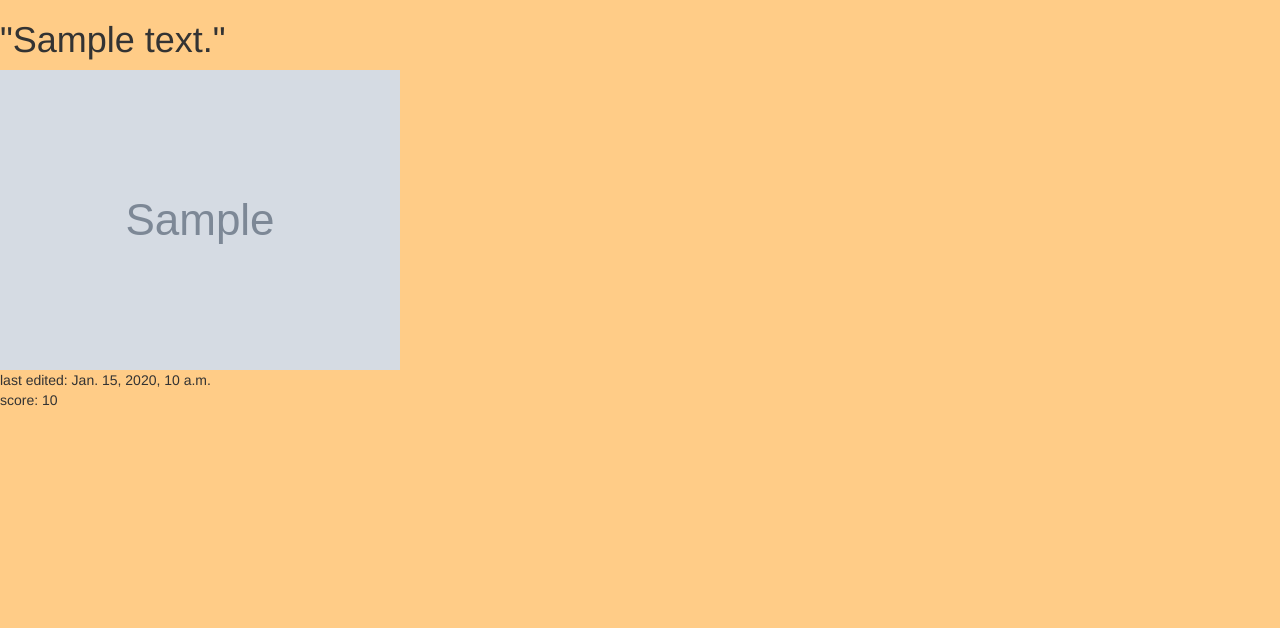
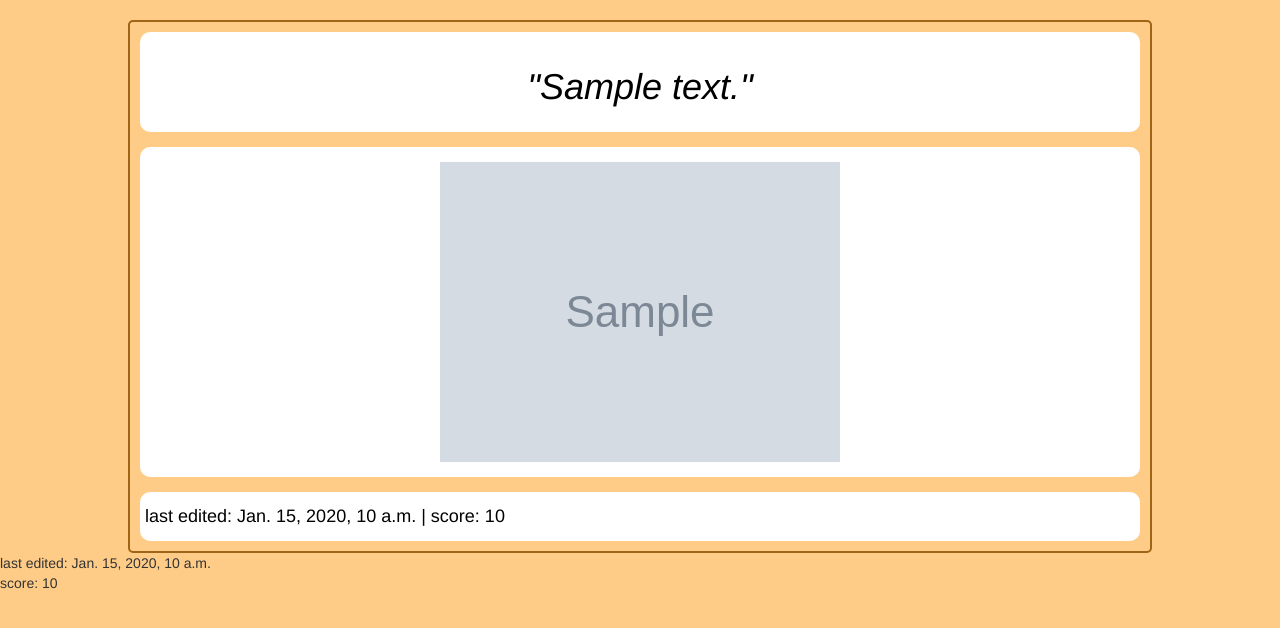
Before and after one commit to alexkasemir/comp120-WebEngineering, a Django app: template djangoapp/meows/templates/meows/details.html in a window 1280 px wide. Shown: the part 52-680 px from the top of the page. Run offline with Django 3.2, Linux system fonts and the light colour scheme; the template is opened without the code that fills it: most values are stand-ins (such as "Sample title", 1, 10 or a date in 2020); grey boxes marked "Sample" are stand-in pictures; some libraries are stand-ins or nearby versions.

Commit message:
changes to the individual post page

```diff
--- a/djangoapp/media/single_post.css
+++ b/djangoapp/media/single_post.css
@@ -28,3 +28,9 @@
   padding:15px;
   margin-bottom:15px;
 }
+.post-footer {
+  background-color: white;
+  color: black;
+  padding:5px;
+  border-radius: 10px;
+}
--- a/djangoapp/meows/templates/meows/details.html
+++ b/djangoapp/meows/templates/meows/details.html
@@ -1,5 +1,7 @@
 
 {% include "meows/base.html" %}
+
+<link rel="stylesheet" type="text/css" href="../static/single_post.css" />
 
 <div class="container-post">
   {% if user_post.text_content %}
@@ -12,6 +14,9 @@
       <img src="../static/{{user_post.image_URL}}"/>
     </div>
   {% endif %}
+  <div class="post-footer">
+    <h4>last edited: {{user_post.time_edited}} | score: {{user_post.score}}</h4>
+  </div>
 </div>
 
 <p>
--- a/djangoapp/meows/views.py
+++ b/djangoapp/meows/views.py
@@ -2,7 +2,6 @@ from django.http import HttpResponse
 from django.template import RequestContext, loader
 from meows.models import User_Post
 from django.http import HttpResponseRedirect
-from django.shortcuts import render_to_response
 
 from django.http import Http404
 from django.shortcuts import render
@@ -16,8 +15,7 @@ def index(request):
     context = RequestContext(request, {
         'latest_posts': latest_posts,
     })
-    #return HttpResponse(template.render(context))
-    return render_to_response('meows/index.html', {}, context)
+    return HttpResponse(template.render(context))
 
 
 def detail(request, user_post_id):
@@ -33,5 +31,6 @@ def new_post(request):
 def create_post(request):
     user_post = User_Post.create(request.POST.get('text_content'))
     user_post.image_URL = request.POST.get('img_content')
+    print(user_post)
     user_post.save()
     return render(request, 'meows/details.html', {'user_post': user_post})
```
Also changed, not shown: djangoapp/media/new_post.css (+0 -9 lines), djangoapp/db.sqlite3, djangoapp/media/20140321_165744.jpg (added).
